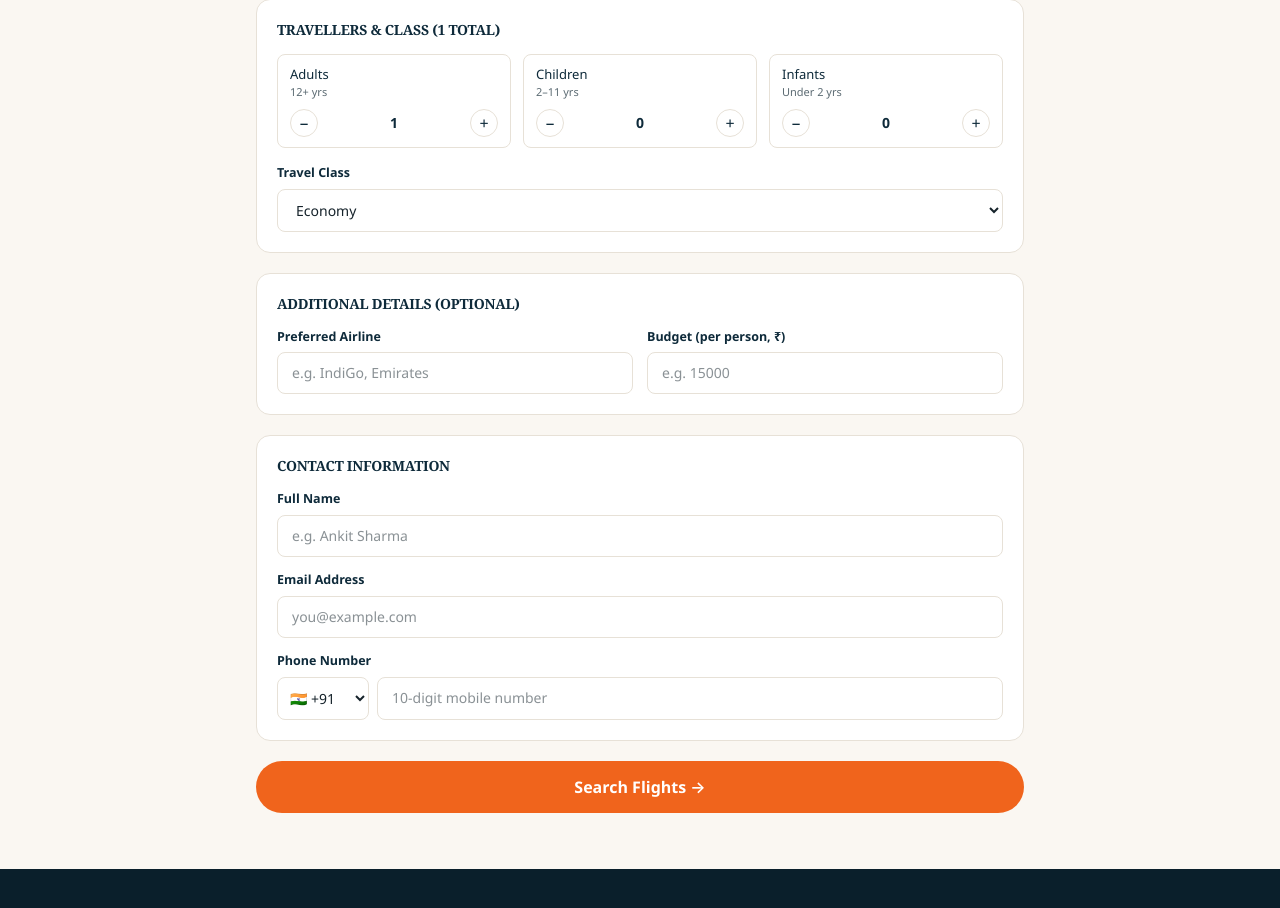
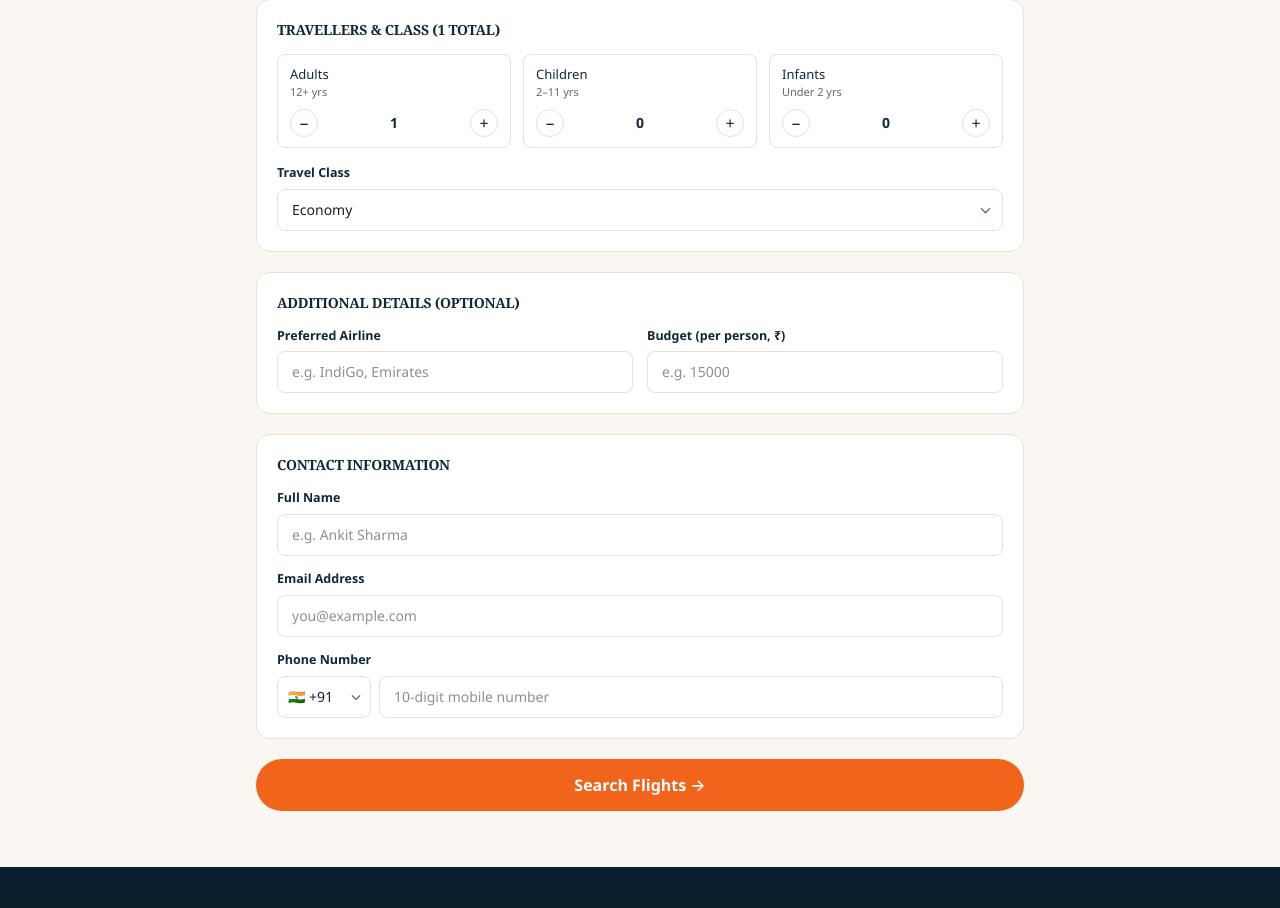
Before and after one commit to lakshay-mehndiratta/kalucha-travels, a Next.js app: page /flights in a window 1280 px wide. Shown: the part 568-1476 px from the top of the page. Built offline with nearby package versions, Linux system fonts and the light colour scheme.

Commit message:
Fix dropdown arrow positioning and shape inconsistencies- Add global CSS reset to remove native select arrows across browsers- Fix double-arrow bug caused by incomplete appearance-none support- Standardize dropdown corner radius and icon spacing

```diff
--- a/src/app/globals.css
+++ b/src/app/globals.css
@@ -34,3 +34,12 @@ h1, h2, h3, h4 {
   font-weight: 700;
   letter-spacing: -0.02em;
 }
+
+select {
+  -webkit-appearance: none;
+  -moz-appearance: none;
+  appearance: none;
+}
+select::-ms-expand {
+  display: none;
+}
--- a/src/components/admin/StatusSelect.tsx
+++ b/src/components/admin/StatusSelect.tsx
@@ -1,6 +1,7 @@
 "use client";
 
 import { useState } from "react";
+import { FaChevronDown } from "react-icons/fa6";
 
 type Status = "NEW" | "CONTACTED" | "CONVERTED" | "CLOSED";
 
@@ -40,16 +41,19 @@ export default function StatusSelect({
   };
 
   return (
+    <div className="relative inline-block">
       <select
         value={status}
         disabled={saving}
         onChange={(e) => handleChange(e.target.value as Status)}
-      className={`text-[12px] font-semibold border rounded-full px-3 py-1.5 cursor-pointer ${statusStyles[status]}`}
+        className={`text-[12px] font-semibold border rounded-lg pl-3 pr-7 py-1.5 cursor-pointer ${statusStyles[status]}`}
       >
         <option value="NEW">New</option>
         <option value="CONTACTED">Contacted</option>
         <option value="CONVERTED">Converted</option>
         <option value="CLOSED">Closed</option>
       </select>
+      <FaChevronDown className="absolute right-2.5 top-1/2 -translate-y-1/2 text-[9px] pointer-events-none" />
+    </div>
   );
 }
--- a/src/components/destination/EnquiryForm.tsx
+++ b/src/components/destination/EnquiryForm.tsx
@@ -2,6 +2,7 @@
 
 import { useState } from "react";
 import type { SubmitEvent } from "react";
+import { FaChevronDown } from "react-icons/fa6";
 
 const countryCodes = [
   { code: "+91", label: "🇮🇳 +91" },
@@ -181,10 +182,11 @@ export default function EnquiryForm({
             Phone Number
           </label>
           <div className="flex gap-2">
+            <div className="relative shrink-0">
               <select
                 value={form.countryCode}
                 onChange={(e) => setForm({ ...form, countryCode: e.target.value })}
-              className="border border-line rounded-lg px-2 py-2.5 text-sm bg-white shrink-0"
+                className="appearance-none border border-line rounded-lg pl-2.5 pr-7 py-2.5 text-sm bg-white"
               >
                 {countryCodes.map((c) => (
                   <option key={c.code} value={c.code}>
@@ -192,6 +194,8 @@ export default function EnquiryForm({
                   </option>
                 ))}
               </select>
+              <FaChevronDown className="absolute right-2.5 top-1/2 -translate-y-1/2 text-[10px] text-muted pointer-events-none" />
+            </div>
             <input
               id="phone"
               required
--- a/src/components/flights/FlightBookingForm.tsx
+++ b/src/components/flights/FlightBookingForm.tsx
@@ -2,6 +2,7 @@
 
 import { useState } from "react";
 import type { SubmitEvent } from "react";
+import { FaChevronDown } from "react-icons/fa6";
 import AirportSelect, { Airport } from "./AirportSelect";
 import TripTypeTabs, { TripType } from "./TripTypeTabs";
 import TravelersClassPicker, { Travelers, TravelClass } from "./TravelersClassPicker";
@@ -405,10 +406,11 @@ export default function FlightBookingForm() {
           <div>
             <label className={labelClass}>Phone Number</label>
             <div className="flex gap-2">
+              <div className="relative shrink-0">
                 <select
-                value={contact.countryCode}
+                  value={contact.countryCode} // or form.countryCode in EnquiryForm
                   onChange={(e) => setContact({ ...contact, countryCode: e.target.value })}
-                className="border border-line rounded-lg px-2 py-2.5 text-sm bg-white shrink-0"
+                  className="w-full border border-line rounded-lg pl-2.5 pr-7 py-2.5 text-sm bg-white cursor-pointer"
                 >
                   {countryCodes.map((c) => (
                     <option key={c.code} value={c.code}>
@@ -416,6 +418,8 @@ export default function FlightBookingForm() {
                     </option>
                   ))}
                 </select>
+                <FaChevronDown className="absolute right-2.5 top-1/2 -translate-y-1/2 text-[10px] text-muted pointer-events-none" />
+              </div>
               <input
                 required
                 type="tel"
--- a/src/components/flights/TravelersClassPicker.tsx
+++ b/src/components/flights/TravelersClassPicker.tsx
@@ -1,4 +1,6 @@
 "use client";
+
+import { FaChevronDown } from "react-icons/fa6";
 
 const classes = [
   { value: "ECONOMY", label: "Economy" },
@@ -75,10 +77,11 @@ export default function TravelersClassPicker({
         <label className="block text-[12.5px] font-semibold text-navy mb-1.5">
           Travel Class
         </label>
+        <div className="relative">
           <select
             value={travelClass}
             onChange={(e) => onClassChange(e.target.value as TravelClass)}
-          className="w-full border border-line rounded-lg px-3.5 py-2.5 text-sm bg-white"
+            className="w-full border border-line rounded-lg pl-3.5 pr-9 py-2.5 text-sm bg-white cursor-pointer"
           >
             {classes.map((c) => (
               <option key={c.value} value={c.value}>
@@ -86,6 +89,8 @@ export default function TravelersClassPicker({
               </option>
             ))}
           </select>
+          <FaChevronDown className="absolute right-3 top-1/2 -translate-y-1/2 text-[11px] text-muted pointer-events-none" />
+        </div>
       </div>
     </div>
   );
```
Lines whose indentation alone changed are shown as unchanged.
